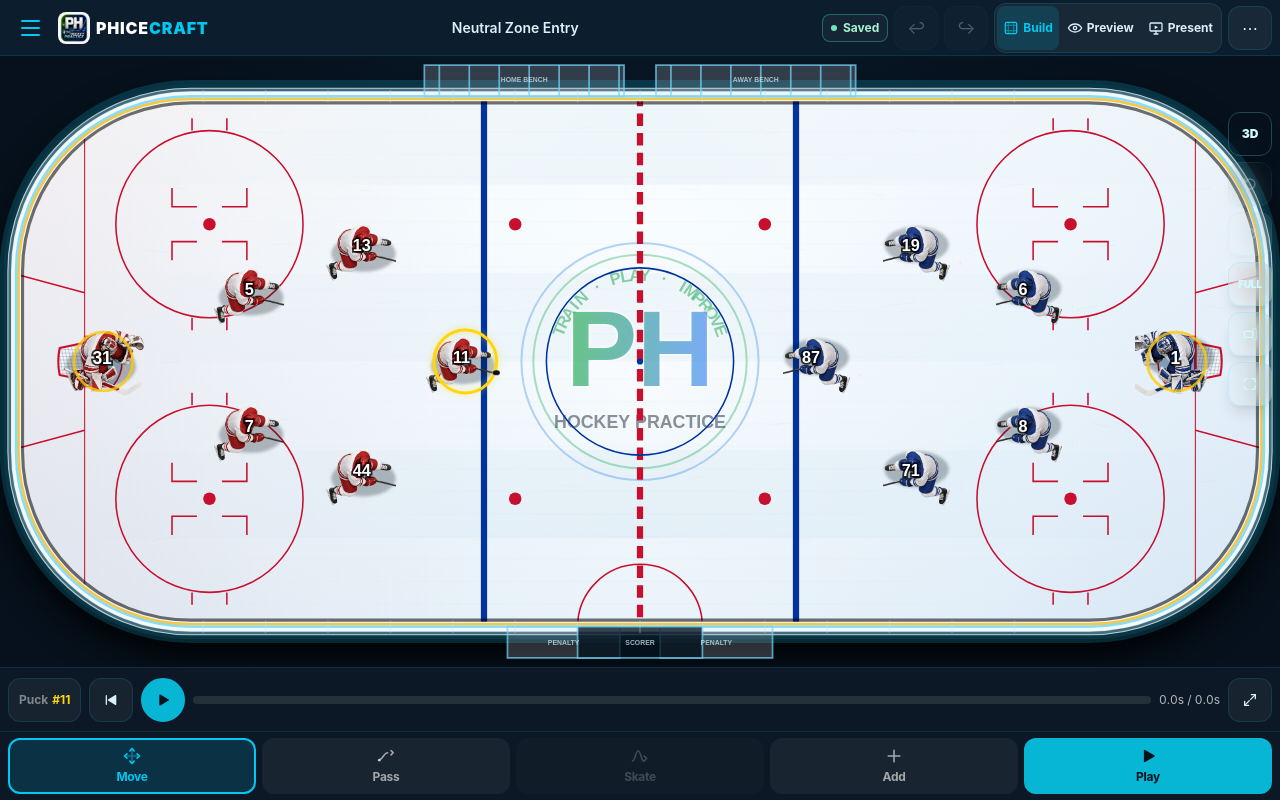
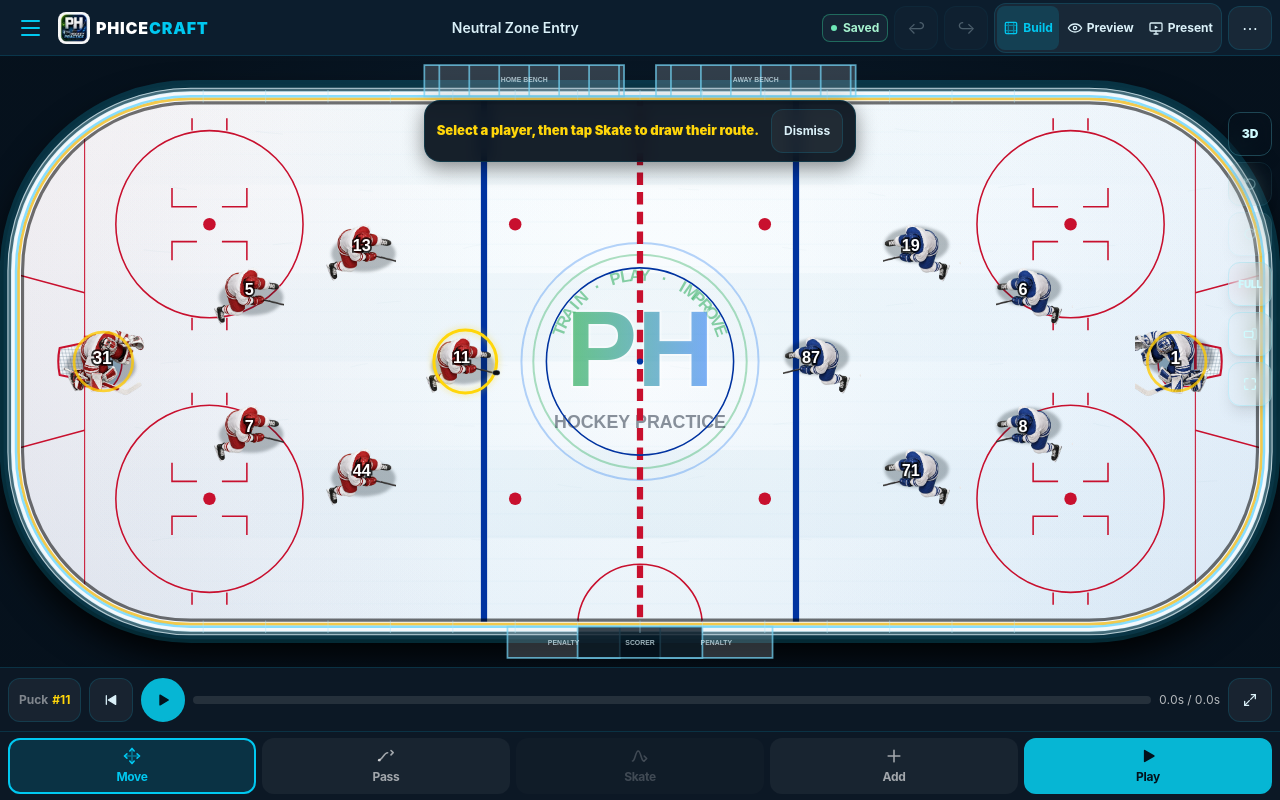
Before and after one commit to SeanCFAFinlay/phicecraft, a React (Vite) app: page / in a window 1280 px wide. Built offline with nearby package versions, Linux system fonts and the light colour scheme.

Commit message:
feat: three-step first-run hint that dismisses permanently

```diff
--- a/src/AppShell.tsx
+++ b/src/AppShell.tsx
@@ -22,6 +22,7 @@ import { Transport } from '@/components/shell/Transport';
 import { PreviewBar } from '@/components/shell/PreviewBar';
 import { PresentOverlay } from '@/components/shell/PresentOverlay';
 import { ActionChip } from '@/components/shell/RinkChips';
+import { FirstRunHint } from '@/components/shell/FirstRunHint';
 import { useKeyboardShortcuts } from '@/components/shell/useKeyboardShortcuts';
 import { ToastHost } from '@/components/Toast';
 import { DialogHost } from '@/components/DialogHost';
@@ -114,6 +115,7 @@ export function AppShell() {
         <CanvasSurface />
 
         {mode !== 'present' && <ActionChip />}
+        {mode === 'build' && <FirstRunHint />}
         <UpdateBanner />
         <ToastHost />
         {mode !== 'present' && <ViewControls />}
--- /dev/null
+++ b/src/components/shell/FirstRunHint.tsx
@@ -0,0 +1,105 @@
+// ============================================================================
+// FIRST-RUN HINT
+//
+// A three-step nudge for a coach's very first drill: place a player, draw a
+// route, connect a pass. `createNewDrill()` seeds a 12-player demo lineup, so
+// "no players" is NOT the normal first-run state - it is a drill emptied by
+// hand. The sequence instead starts wherever the drill actually is:
+//
+//   no players           -> "Tap Add to place your first player."
+//   players, no routes   -> "Select a player, then tap Skate to draw their route."
+//   routes, no events     -> "Tap Pass with the puck carrier selected to connect a pass."
+//
+// One instruction shows at a time and advances on its own as the drill state
+// satisfies it. Dismissing at any stage, or reaching the end of the last one,
+// marks the whole sequence done - permanently, via `phicecraft.firstRunHintDone`
+// in localStorage - so a coach who already knows the tools never sees it again.
+// ============================================================================
+
+import { useEffect, useState } from 'react';
+import { useAppState } from '@/hooks/useAppState';
+import { CHIP_LANE } from './RinkChips';
+
+const FLAG_KEY = 'phicecraft.firstRunHintDone';
+
+function readDone(): boolean {
+  try {
+    return localStorage.getItem(FLAG_KEY) === '1';
+  } catch {
+    return false;
+  }
+}
+
+function writeDone(): void {
+  try {
+    localStorage.setItem(FLAG_KEY, '1');
+  } catch {
+    /* a coach with storage disabled just sees the hint again next visit */
+  }
+}
+
+type Stage = 'players' | 'routes' | 'events';
+
+const MESSAGE: Record<Stage, string> = {
+  players: 'Tap Add to place your first player.',
+  routes: 'Select a player, then tap Skate to draw their route.',
+  events: 'Tap Pass with the puck carrier selected to connect a pass.',
+};
+
+function stageFor(drill: {
+  players: unknown[];
+  skatePaths: unknown[];
+  events: unknown[];
+}): Stage | null {
+  if (drill.players.length === 0) return 'players';
+  if (drill.skatePaths.length === 0) return 'routes';
+  if (drill.events.length === 0) return 'events';
+  return null;
+}
+
+export function FirstRunHint() {
+  const { state } = useAppState();
+  const [done, setDone] = useState(readDone);
+
+  const stage = done ? null : stageFor(state.drill);
+
+  // Reaching the end of the sequence dismisses it exactly like an explicit
+  // Dismiss: the flag is written once and the hint never returns for this
+  // drill or any other.
+  useEffect(() => {
+    if (done || stage !== null) return;
+    writeDone();
+    setDone(true);
+  }, [done, stage]);
+
+  if (state.ui.mode !== 'build') return null;
+  if (state.pendingAction.kind !== 'none') return null;
+  if (stage === null) return null;
+
+  const dismiss = () => {
+    writeDone();
+    setDone(true);
+  };
+
+  return (
+    <div className={`${CHIP_LANE} justify-center`}>
+      <div
+        role="status"
+        aria-live="polite"
+        className="rink-chip pointer-events-auto flex max-w-[min(560px,94vw)] items-center gap-3 rounded-2xl px-3 py-2"
+      >
+        <div className="min-w-0 truncate text-[13px] font-black text-app-gold">
+          {MESSAGE[stage]}
+        </div>
+        <button
+          type="button"
+          onClick={dismiss}
+          aria-label="Dismiss hint"
+          className="touch-target shrink-0 rounded-xl border border-app-border bg-white/5 px-3 text-[12px] font-bold text-app-text hover:bg-white/10"
+        >
+          Dismiss
+        </button>
+      </div>
+    </div>
+  );
+}
--- a/src/components/shell/RinkChips.tsx
+++ b/src/components/shell/RinkChips.tsx
@@ -20,8 +20,11 @@ import { getCurrentPuckHolder } from '@/engine/puck';
 
 /**
  * The lane chip lives across the top of the rink, below the toast strip.
+ * Exported so `FirstRunHint` shares it: the two are mutually exclusive (a
+ * pending action always outranks the hint), so there is never a moment where
+ * both would occupy the lane at once.
  */
-const CHIP_LANE = 'pointer-events-none absolute inset-x-0 top-11 z-30 flex px-2';
+export const CHIP_LANE = 'pointer-events-none absolute inset-x-0 top-11 z-30 flex px-2';
 
 /**
  * The visible pending action. Route, Pass and Shoot can no longer become
```
Also changed, not shown: 1 other file (tests, documents, lock files or other folders).
